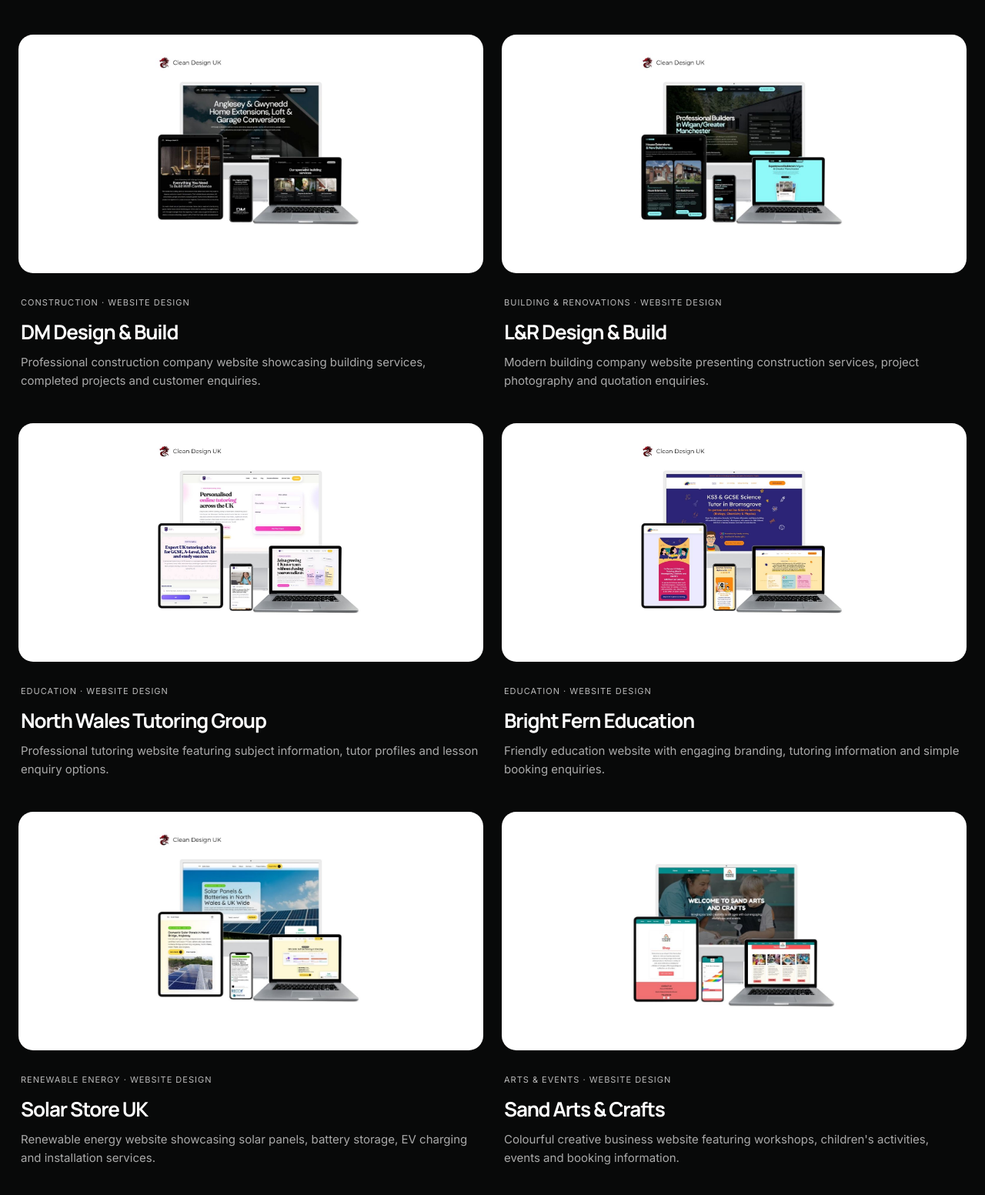
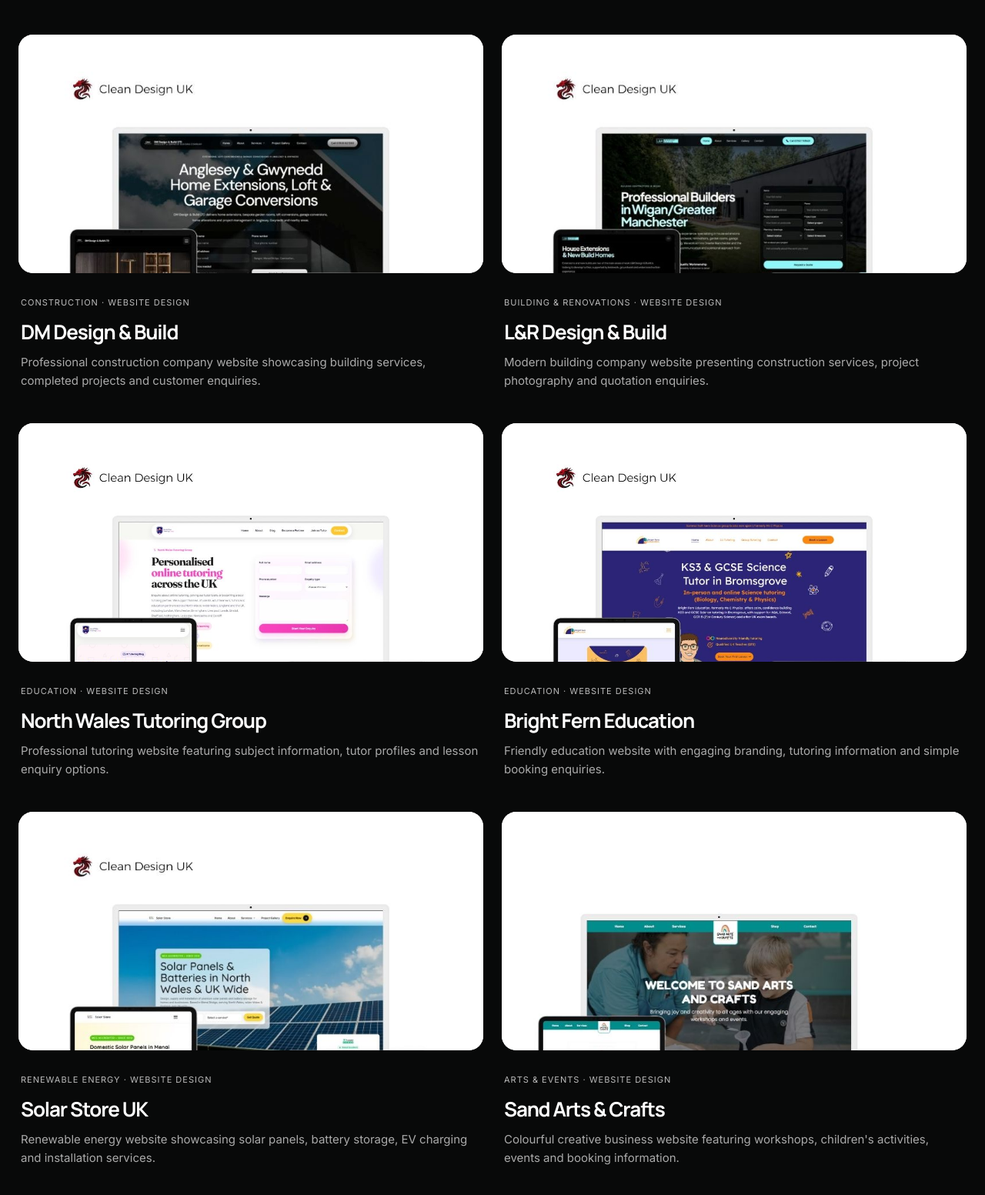
Before and after one commit to CleanDesignUK/cduk, a plain HTML site: page index.html in a window 1280 px wide. Shown: the part 3971-5524 px from the top of the page at 77% size. Drawn offline with Linux system fonts and the light colour scheme.

Commit message:
Use existing six portfolio images directly and remove broken image fallbacks

```diff
--- a/index.html
+++ b/index.html
@@ -567,10 +567,9 @@
             <a href="/html/website-design-portfolio-uk.html">
               <div class="portfolio-image">
                 <img
-                  src="/images/portfolio/dmdesignbuild-website-designed-by-clean-design-uk.jpg"
+                  src="/images/portfolio/dm-design-and-build-professional-web-designer-north-wales-bangor.jpg"
                   alt="DM Design &amp; Build construction company website designed by Clean Design UK"
-                  loading="lazy"
-                  onerror="this.onerror=null;this.style.objectFit='contain';this.src='/images/portfolio/dm-design-and-build-professional-web-designer-north-wales-bangor.jpg'">
+                  loading="lazy">
               </div>
               <div class="portfolio-details">
                 <span>CONSTRUCTION · WEBSITE DESIGN</span>
@@ -585,10 +584,9 @@
             <a href="/html/website-design-portfolio-uk.html">
               <div class="portfolio-image">
                 <img
-                  src="/images/portfolio/lrdesignandbuild-website-designed-by-clean-design-uk.jpg"
+                  src="/images/portfolio/lr-design-and-build-wigan-manchester-professional-web-designer-north-wales-bangor (1).jpg"
                   alt="L&amp;R Design &amp; Build website featuring construction and building services"
-                  loading="lazy"
-                  onerror="this.onerror=null;this.style.objectFit='contain';this.src='/images/portfolio/lr-design-and-build-wigan-manchester-professional-web-designer-north-wales-bangor (1).jpg'">
+                  loading="lazy">
               </div>
               <div class="portfolio-details">
                 <span>BUILDING &amp; RENOVATIONS · WEBSITE DESIGN</span>
@@ -603,10 +601,9 @@
             <a href="/html/website-design-portfolio-uk.html">
               <div class="portfolio-image">
                 <img
-                  src="/images/portfolio/nwt-group-website-designed-by-clean-design-uk.jpg"
+                  src="/images/portfolio/NWT-group-tutoring-professional-web-designer-north-wales-bangor.jpg"
                   alt="North Wales Tutoring Group website designed for online tutoring and education services"
-                  loading="lazy"
-                  onerror="this.onerror=null;this.style.objectFit='contain';this.src='/images/portfolio/NWT-group-tutoring-professional-web-designer-north-wales-bangor.jpg'">
+                  loading="lazy">
               </div>
               <div class="portfolio-details">
                 <span>EDUCATION · WEBSITE DESIGN</span>
@@ -621,10 +618,9 @@
             <a href="/html/website-design-portfolio-uk.html">
               <div class="portfolio-image">
                 <img
-                  src="/images/portfolio/brightferneducation-website-designed-by-clean-design-uk.jpg"
+                  src="/images/portfolio/bright-fern-education-professional-web-designer-north-wales-bangor.jpg"
                   alt="Bright Fern Education website with colourful branding and tutoring services"
-                  loading="lazy"
-                  onerror="this.onerror=null;this.style.objectFit='contain';this.src='/images/portfolio/bright-fern-education-professional-web-designer-north-wales-bangor.jpg'">
+                  loading="lazy">
               </div>
               <div class="portfolio-details">
                 <span>EDUCATION · WEBSITE DESIGN</span>
@@ -639,10 +635,9 @@
             <a href="/html/website-design-portfolio-uk.html">
               <div class="portfolio-image">
                 <img
-                  src="/images/portfolio/solarstore-website-designed-by-clean-design-uk.jpg"
+                  src="/images/portfolio/solar-store-uk-professional-web-designer-north-wales-bangor.jpg"
                   alt="Solar Store UK website showcasing solar panel installation and battery storage services"
-                  loading="lazy"
-                  onerror="this.onerror=null;this.style.objectFit='contain';this.src='/images/portfolio/solar-store-uk-professional-web-designer-north-wales-bangor.jpg'">
+                  loading="lazy">
               </div>
               <div class="portfolio-details">
                 <span>RENEWABLE ENERGY · WEBSITE DESIGN</span>
@@ -657,10 +652,9 @@
             <a href="/html/website-design-portfolio-uk.html">
               <div class="portfolio-image">
                 <img
-                  src="/images/portfolio/sandartsandcrafts-website-designed-by-clean-design-uk.jpg"
+                  src="/images/portfolio/SandArtsandCrafts-web-designer-north-wales-bangor.jpg"
                   alt="Sand Arts &amp; Crafts website featuring creative workshops, activities and events"
-                  loading="lazy"
-                  onerror="this.onerror=null;this.style.objectFit='contain';this.src='/images/portfolio/SandArtsandCrafts-web-designer-north-wales-bangor.jpg'">
+                  loading="lazy">
               </div>
               <div class="portfolio-details">
                 <span>ARTS &amp; EVENTS · WEBSITE DESIGN</span>
```
